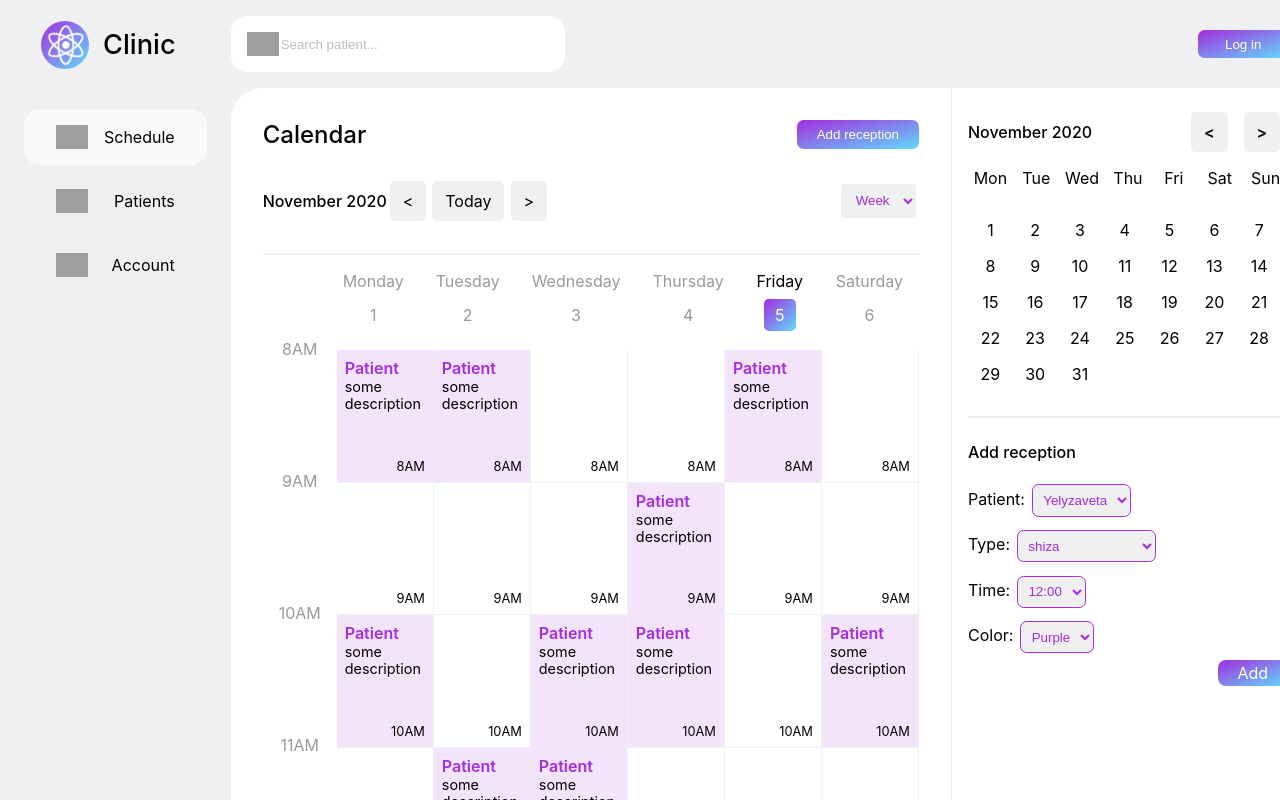
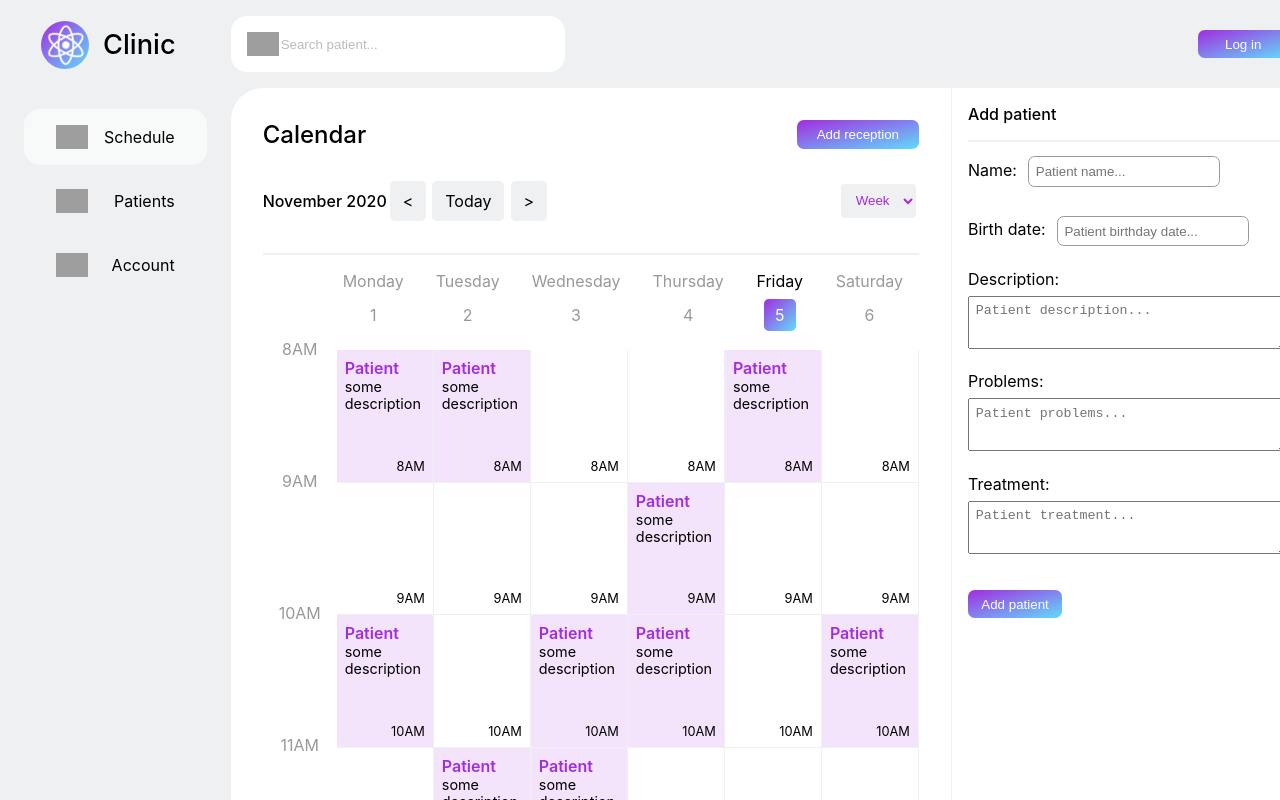
Before and after one commit to yelyzavetanov/clinic, a React (Create React App) app: page / in a window 1280 px wide. Shown: the top 800 px of the page. Built offline with nearby package versions, Linux system fonts and the light colour scheme; grey boxes are pictures that could not be loaded.

Commit message:
Make addPatientForm

```diff
--- /dev/null
+++ b/src/components/Sidebar/AddPatient/AddPatient.jsx
@@ -0,0 +1,41 @@
+import React from 'react';
+import s from "./AddPatient.module.css";
+import GrayLine from "../../common/GrayLine/GrayLine";
+
+function AddPatient() {
+    return (
+        <div className={s.addPatient}>
+            <div className={s.title}>
+                Add patient
+            </div>
+            <GrayLine/>
+            <div className={s.addPatientForm}>
+                <div>
+                    <span>Name: </span>
+                    <input placeholder={"Patient name..."}/>
+                </div>
+                <div>
+                    <span>Birth date: </span>
+                    <input placeholder={"Patient birthday date..."}/>
+                </div>
+                <div>
+                    <span>Description: </span>
+                    <textarea placeholder={"Patient description..."}></textarea>
+                </div>
+                <div>
+                    <span>Problems: </span>
+                    <textarea placeholder={"Patient problems..."}></textarea>
+                </div>
+                <div>
+                    <span>Treatment: </span>
+                    <textarea placeholder={"Patient treatment..."}></textarea>
+                </div>
+                <div>
+                    <button className={s.addPatientButton}> Add patient </button>
+                </div>
+            </div>
+        </div>
+    )
+}
+
+export default AddPatient;
--- /dev/null
+++ b/src/components/Sidebar/AddPatient/AddPatient.module.css
@@ -0,0 +1,43 @@
+.addPatient {
+    width: 20em;
+    text-align: left;
+}
+
+.title {
+    font-weight: 500;
+    padding-bottom: 1em;
+}
+
+.addPatientForm input {
+    padding: 0.5em;
+    margin: 0.5em;
+    border-radius: 0.5em;
+    border: #999999 0.1em solid;
+}
+
+.addPatientForm textarea {
+    padding: 0.5em;
+    margin: 0.5em 0;
+    box-sizing: border-box;
+}
+
+.addPatientButton {
+    margin: 1em 0;
+    padding: 0.5em 1em;
+    border: none;
+    transition: 0.5s;
+    border-radius: 0.5em;
+    color: #ffffff;
+    background: linear-gradient(to top left, #61dbfb, #a32cdf);
+    /*width: 4em;*/
+}
+
+.addPatientButton:hover {
+    border: #a32cdf 0.1em solid;
+    background: #ffffff;
+    color: #a32cdf;
+}
+
+.addPatientForm div {
+    padding: 0.5em 0;
+}
--- a/src/components/Sidebar/Sidebar.jsx
+++ b/src/components/Sidebar/Sidebar.jsx
@@ -3,14 +3,16 @@ import s from "./Sidebar.module.css";
 import Calendar from "./Calendar/Calendar";
 import AddReception from "./AddReception/AddReception";
 import GrayLine from "../common/GrayLine/GrayLine";
+import AddPatient from "./AddPatient/AddPatient";
 
 function Sidebar() {
     return (
         <div className={s.sidebar}>
-            <Calendar/>
-            <GrayLine/>
-            <AddReception/>
+            {/*<Calendar/>*/}
+            {/*<GrayLine/>*/}
+            {/*<AddReception/>*/}
             {/*ctrl + slash*/}
+            <AddPatient/>
         </div>
     )
 }
```
